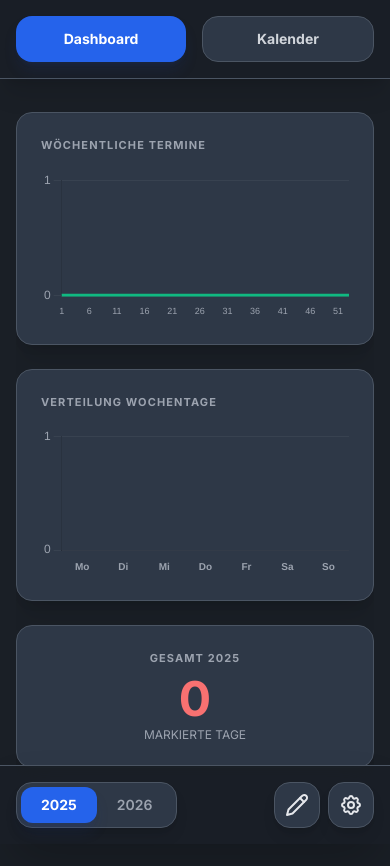
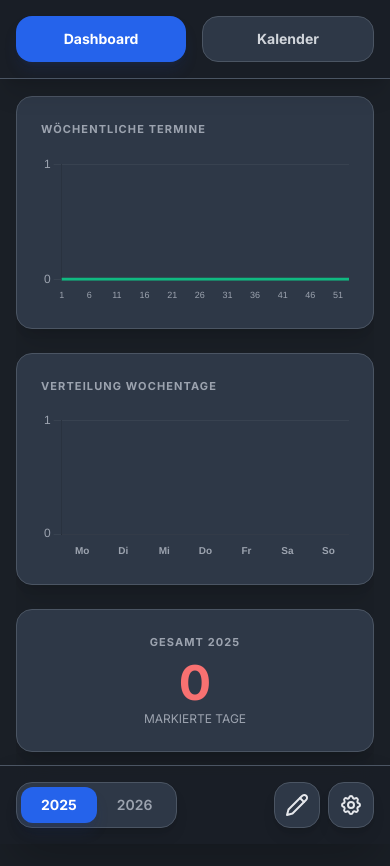
Before and after one commit to blackfootnavajo/kiwikalender, a plain HTML site: page docs/index.html in a window 390 px wide. Drawn offline with nearby package versions, Linux system fonts and the light colour scheme.

Commit message:
Adjust padding in HTML body class

```diff
--- a/docs/index.html
+++ b/docs/index.html
@@ -1,5 +1,5 @@
 <!DOCTYPE html>
-<html lang="de" class="scroll-smooth scroll-pt-[120px]">
+<html lang="de" class="scroll-smooth scroll-pt-[100px]">
 <head>
     <meta charset="UTF-8">
     <meta name="viewport" content="width=device-width, initial-scale=1.0, maximum-scale=1.0, user-scalable=0">
@@ -167,7 +167,7 @@
         }
     </style>
 </head>
-<body class="min-h-screen p-4 md:p-8 pt-28 md:pt-32 pb-24 md:pb-28">
+<body class="min-h-screen p-4 md:p-8 pt-24 md:pt-32 pb-24 md:pb-28">
 
     <div id="toast" class="toast-notification">Nachricht</div>
 
```
